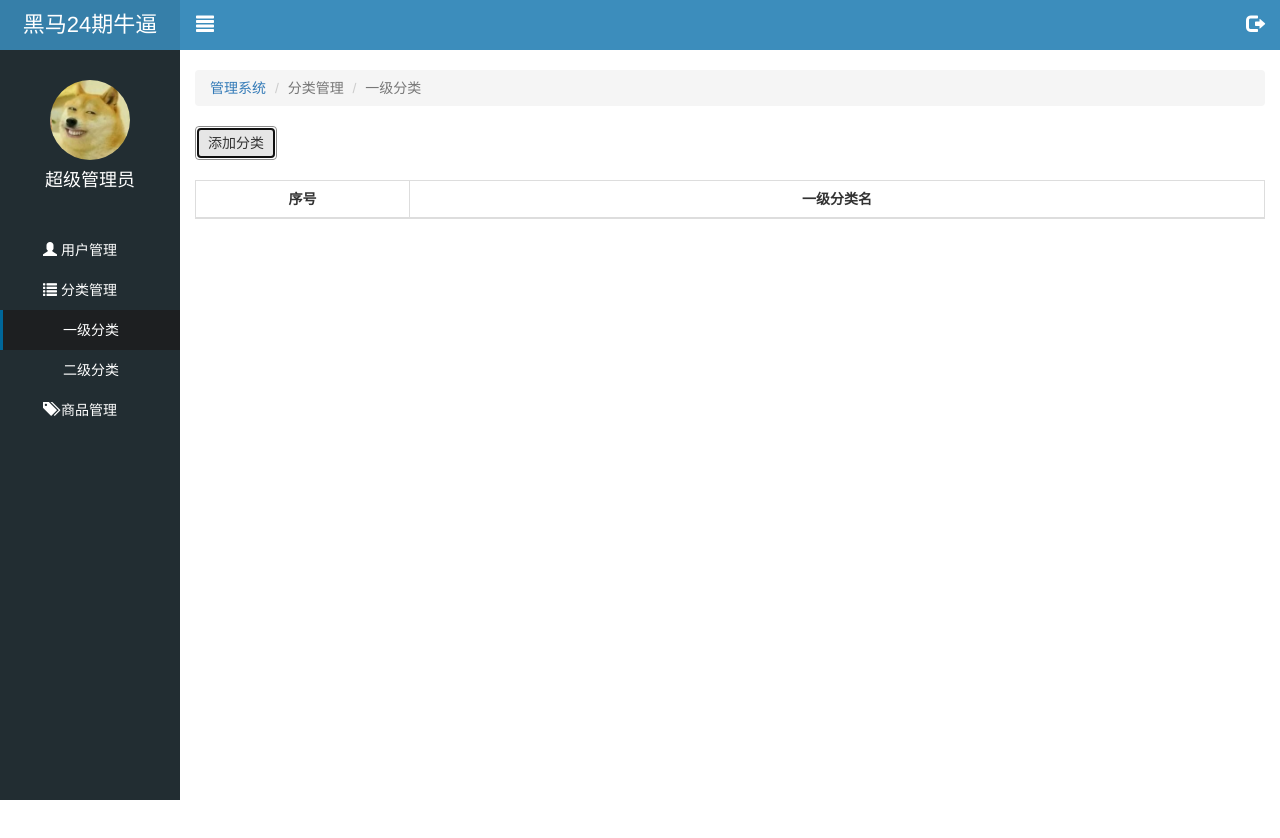
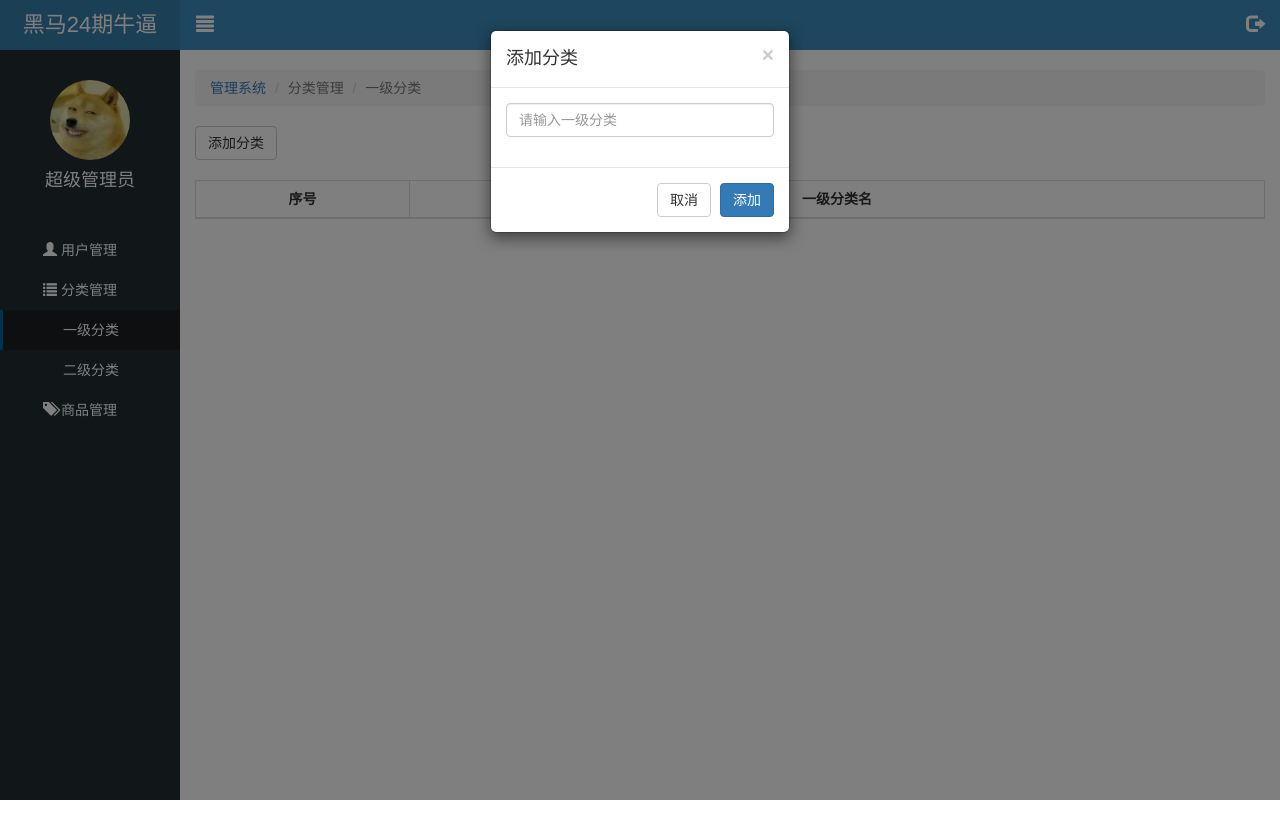
Before and after one commit to JepsonGithub/sh24_letao, a website: page public/back/first.html in a window 1280 px wide. Both pictures are taken after a click on the button "添加分类". Shown: the top 838 px of the page. Drawn offline with Linux system fonts and the light colour scheme; no server answers.

Commit message:
一级分类完成

```diff
--- a/public/back/first.html
+++ b/public/back/first.html
@@ -62,7 +62,7 @@
 
     <div class="lt_content">
 
-      <button class="btn btn-default mb_20">添加分类</button>
+      <button class="btn btn-default mb_20" id="addBtn">添加分类</button>
 
       <table class="table table-bordered table-hover">
         <thead>
@@ -113,6 +113,34 @@
   </div>
 </div>
 
+
+
+<!-- 添加模态框 -->
+<div class="modal fade" tabindex="-1" id="addModal">
+  <div class="modal-dialog modal-sm">
+    <div class="modal-content">
+      <form id="form">
+        <div class="modal-header">
+          <button type="button" class="close" data-dismiss="modal"><span>&times;</span></button>
+          <h4 class="modal-title">添加分类</h4>
+        </div>
+        <div class="modal-body">
+          <div class="form-group">
+            <input type="text" name="categoryName"  class="form-control" placeholder="请输入一级分类">
+          </div>
+        </div>
+        <div class="modal-footer">
+          <button type="button" class="btn btn-default" data-dismiss="modal">取消</button>
+          <button type="submit" class="btn btn-primary">添加</button>
+        </div>
+      </form>
+    </div>
+  </div>
+</div>
+
+
+
+
 <script type="text/html" id="tpl">
   {{ each rows v i }}
     <tr>
--- a/public/back/js/first.js
+++ b/public/back/js/first.js
@@ -41,6 +41,63 @@ $(function() {
         })
       }
     })
-  }
+  };
+
+
+
+  // 2. 点击添加分类按钮, 显示模态框
+  $('#addBtn').click(function() {
+    $('#addModal').modal("show");
+  });
+
+
+  // 3. 使用表单校验插件, 实现表单校验
+  $('#form').bootstrapValidator({
+    // 配置图标
+    feedbackIcons: {
+      valid: 'glyphicon glyphicon-ok',     // 校验成功
+      invalid: 'glyphicon glyphicon-remove',  // 校验失败
+      validating: 'glyphicon glyphicon-refresh'  // 校验中
+    },
+
+    // 配置字段
+    fields: {
+      categoryName: {
+        validators: {
+          notEmpty: {
+            message: "一级分类不能为空"
+          }
+        }
+      }
+    }
+  });
+
+
+  // 4. 注册表单检验成功事件, 阻止默认的成功提交, 通过 ajax 进行提交
+  $('#form').on("success.form.bv", function( e ) {
+    e.preventDefault();
+
+    // 通过 ajax 进行提交
+    $.ajax({
+      type: "post",
+      url: "/category/addTopCategory",
+      data: $('#form').serialize(),
+      dataType: "json",
+      success: function( info ) {
+        console.log( info );
+        if ( info.success ) {
+          // 添加成功
+          // 1. 关闭模态框
+          $('#addModal').modal("hide");
+          // 2. 页面重新渲染第一页, 让用户看到第一页的数据
+          currentPage = 1;
+          render();
+          // 3. 重置模态框, resetForm(true) true不仅重置校验状态, 还重置表单内容
+          $('#form').data("bootstrapValidator").resetForm(true);
+        }
+      }
+    })
+
+  })
 
 });
```
